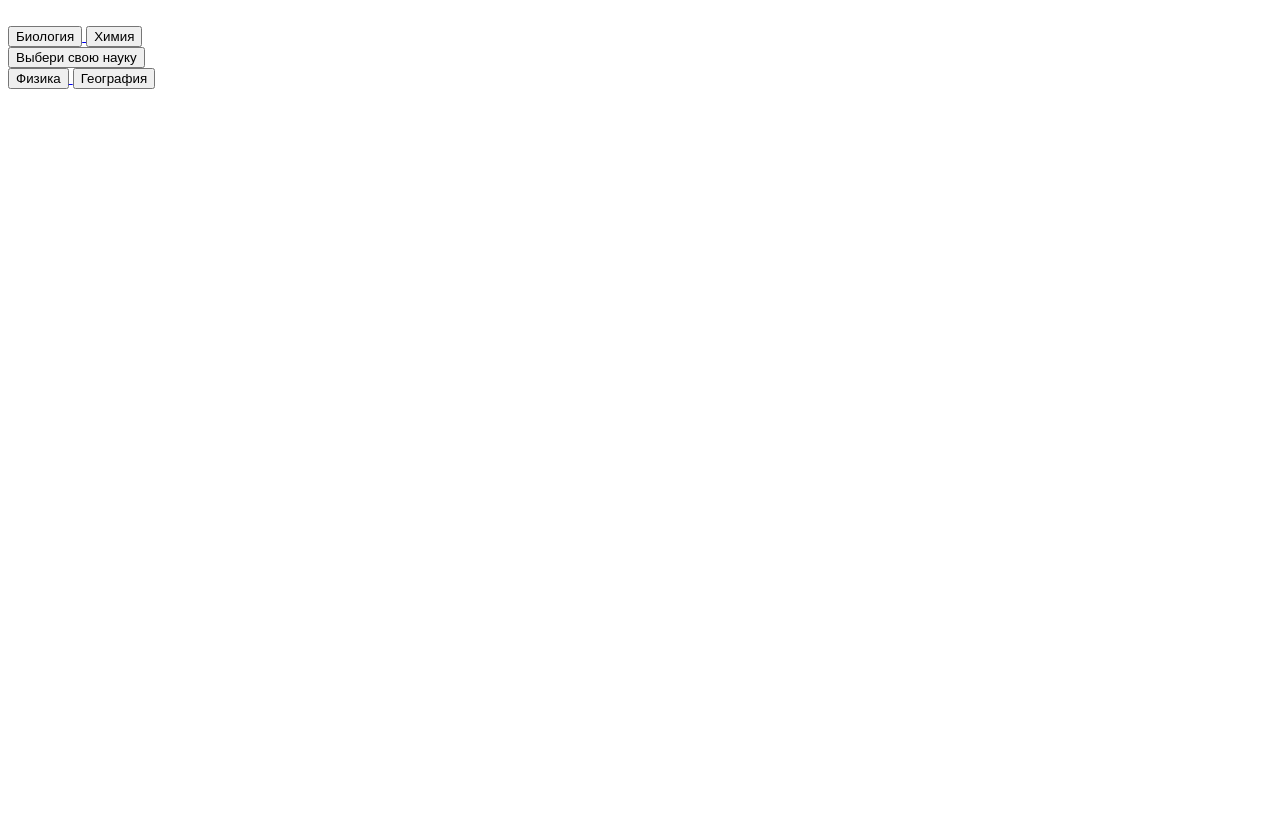
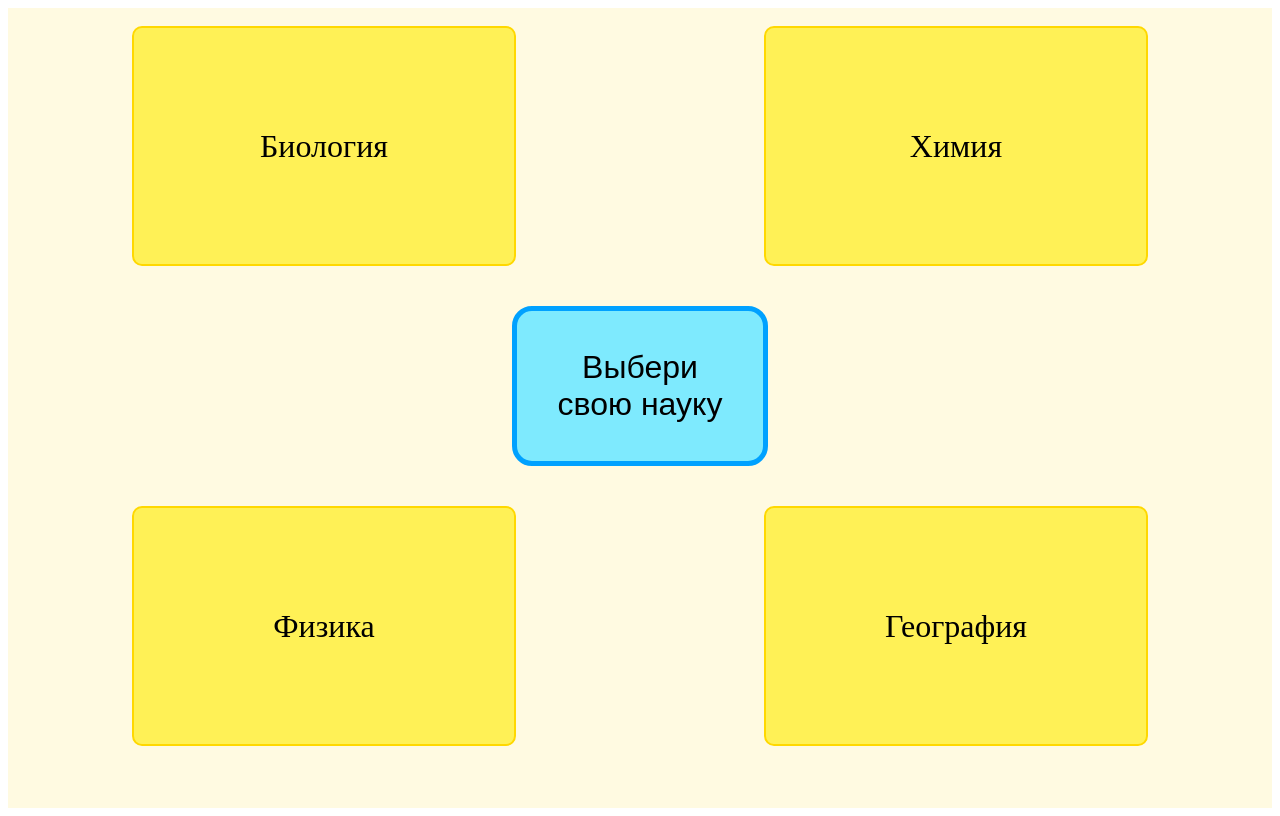
Before and after one commit to IvanBaobab/naturscience, a plain HTML site: page index.html in a window 1280 px wide. Drawn offline with Linux system fonts and the light colour scheme.

Commit message:
Update index.html

```diff
--- a/index.html
+++ b/index.html
@@ -4,6 +4,40 @@
     <title> NatureScience </title>
     <link href="index.css">
     <meta charset="utf-8" />
+    <style type="text/css">
+        main {
+            width: 100%;
+            height: 100vh;
+            background: #fffae1;
+        }
+        div {
+            width: 100%;
+            display: flex;
+            justify-content: space-around;
+        }
+        .objects {
+            width: 30vw;
+            height:30vh;
+            background: #fff156;
+            font-size: 2em;
+            font-family: 'Bad Script';
+            border: 2px #ffd800 solid;
+            border-radius: 10px;
+        }
+        .choose {
+            min-width: 250px;
+            min-height: 120px;
+            width: 20vw;
+            height: 20vh;
+            padding: 1em;
+            margin: 5vh;
+            font-size: 2em;
+            background: #7eeafe;
+            border: 5px #00a1ff solid;
+            border-radius: 20px;
+        }
+
+    </style>
 </head>
 <body>
     <main>
```
